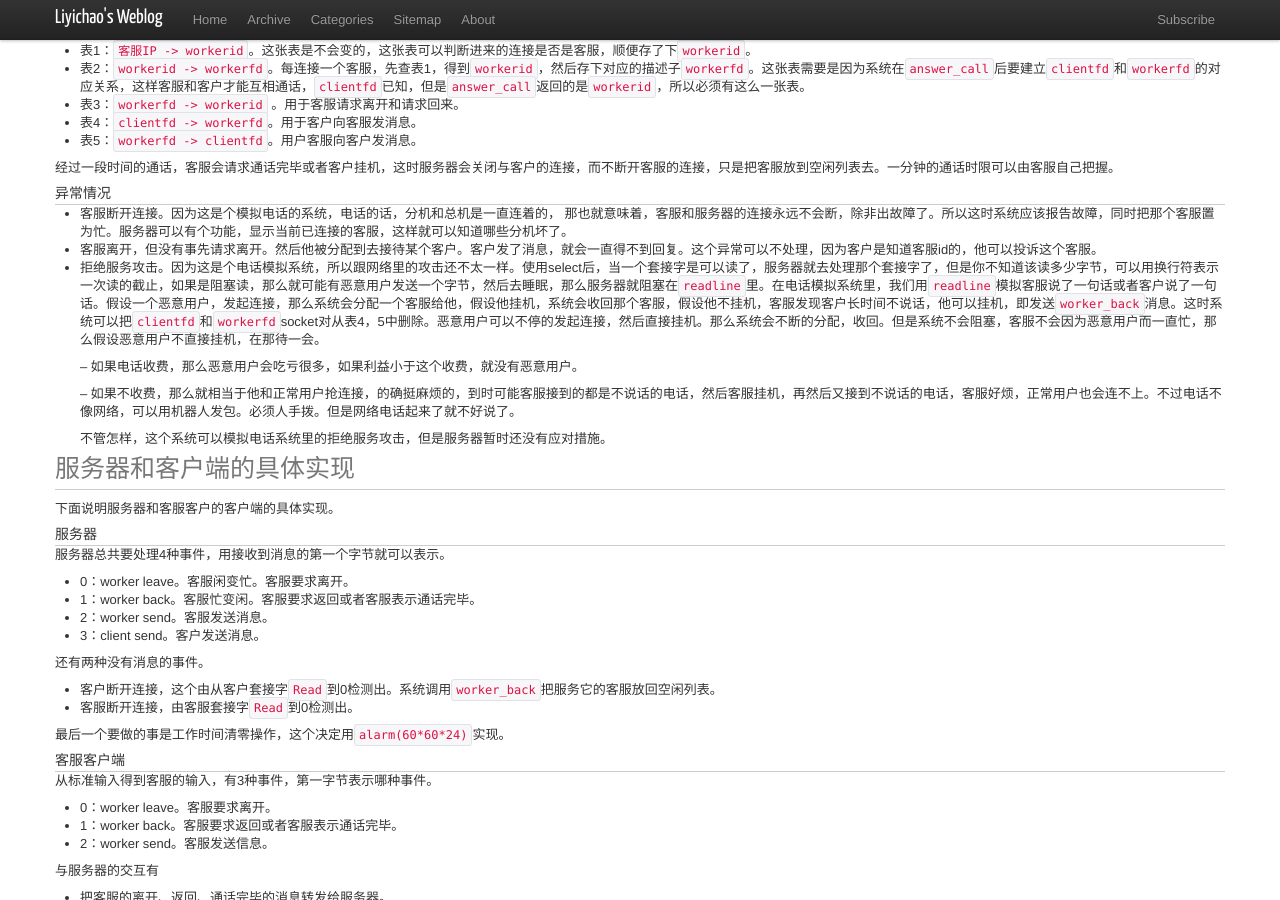
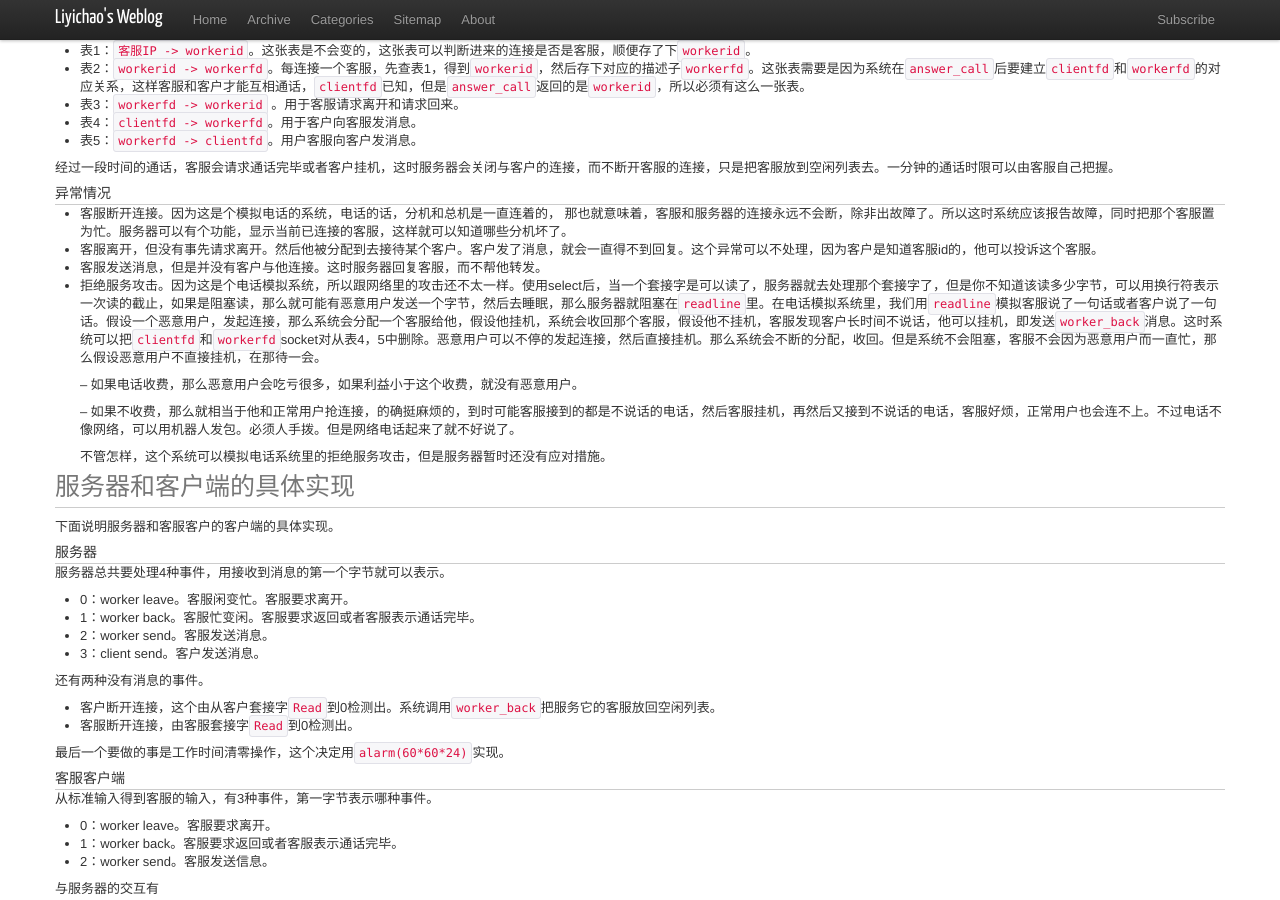
Before and after one commit to liyichao/liyichao.github.io, a Jekyll site: the page built from _posts/2013/2013-10-25-phone-answering-logic.md, in a window 1280 px wide and 900 px high, scrolled down 1216 px. Built offline with Jekyll 4.4.1, drawn with Linux system fonts in a browser that asks for light colours; nearby versions of some CDN libraries; Markdown is read by kramdown in place of the engine named in the settings; comment, search, counter and statistics services are not loaded.

Commit message:
no comment

```diff
--- a/_posts/2013/2013-10-25-phone-answering-logic.md
+++ b/_posts/2013/2013-10-25-phone-answering-logic.md
@@ -67,6 +67,7 @@ worked_time`，还不如把`id`和`worked_time`都整到一个结构体里面去
 
 - 客服断开连接。因为这是个模拟电话的系统，电话的话，分机和总机是一直连着的， 那也就意味着，客服和服务器的连接永远不会断，除非出故障了。所以这时系统应该报告故障，同时把那个客服置为忙。服务器可以有个功能，显示当前已连接的客服，这样就可以知道哪些分机坏了。
 - 客服离开，但没有事先请求离开。然后他被分配到去接待某个客户。客户发了消息，就会一直得不到回复。这个异常可以不处理，因为客户是知道客服id的，他可以投诉这个客服。
+- 客服发送消息，但是并没有客户与他连接。这时服务器回复客服，而不帮他转发。
 - 拒绝服务攻击。因为这是个电话模拟系统，所以跟网络里的攻击还不太一样。使用select后，当一个套接字是可以读了，服务器就去处理那个套接字了，但是你不知道该读多少字节，可以用换行符表示一次读的截止，如果是阻塞读，那么就可能有恶意用户发送一个字节，然后去睡眠，那么服务器就阻塞在`readline`里。在电话模拟系统里，我们用`readline`模拟客服说了一句话或者客户说了一句话。假设一个恶意用户，发起连接，那么系统会分配一个客服给他，假设他挂机，系统会收回那个客服，假设他不挂机，客服发现客户长时间不说话，他可以挂机，即发送`worker_back`消息。这时系统可以把`clientfd`和`workerfd`socket对从表4，5中删除。恶意用户可以不停的发起连接，然后直接挂机。那么系统会不断的分配，收回。但是系统不会阻塞，客服不会因为恶意用户而一直忙，那么假设恶意用户不直接挂机，在那待一会。
 
     --  如果电话收费，那么恶意用户会吃亏很多，如果利益小于这个收费，就没有恶意用户。
```
